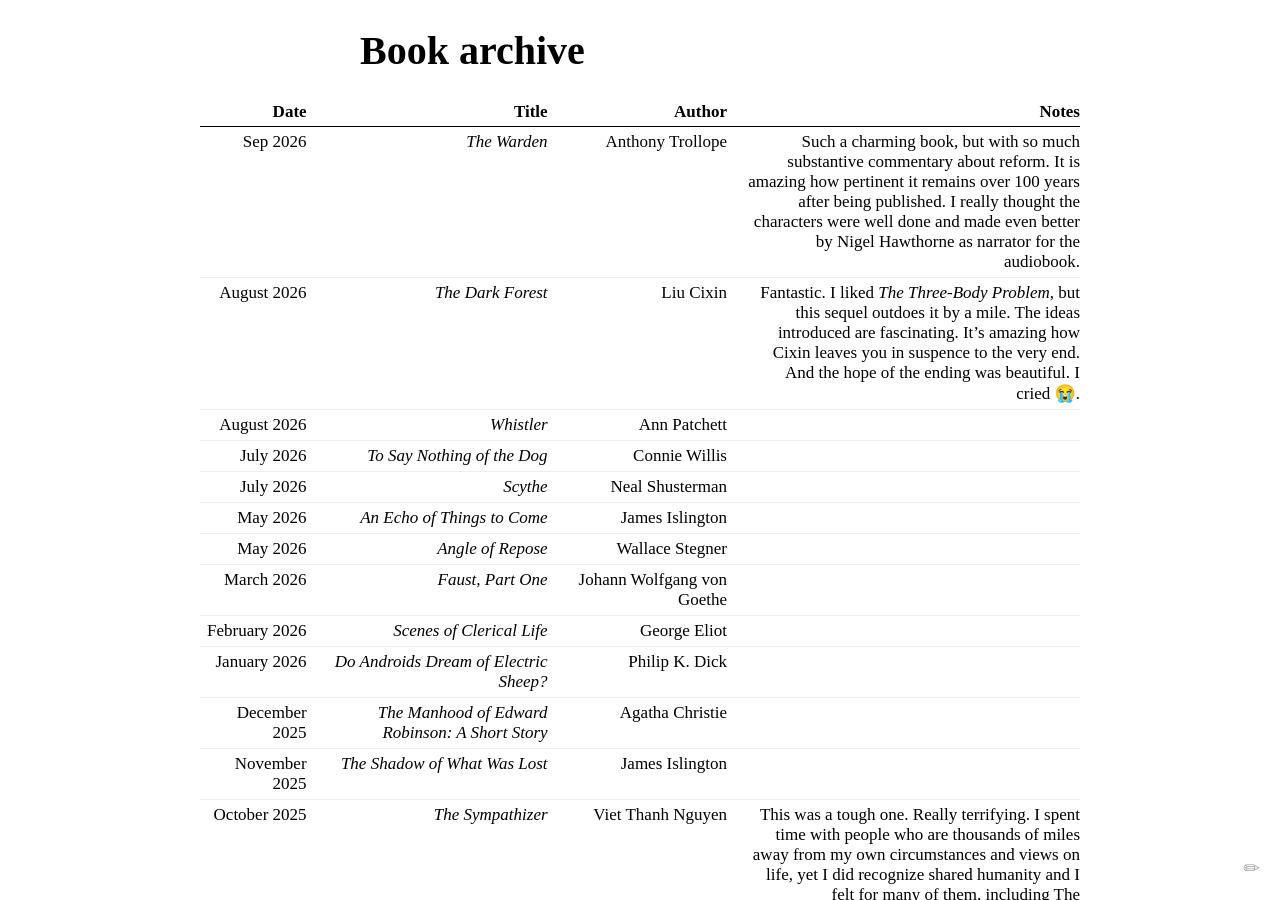
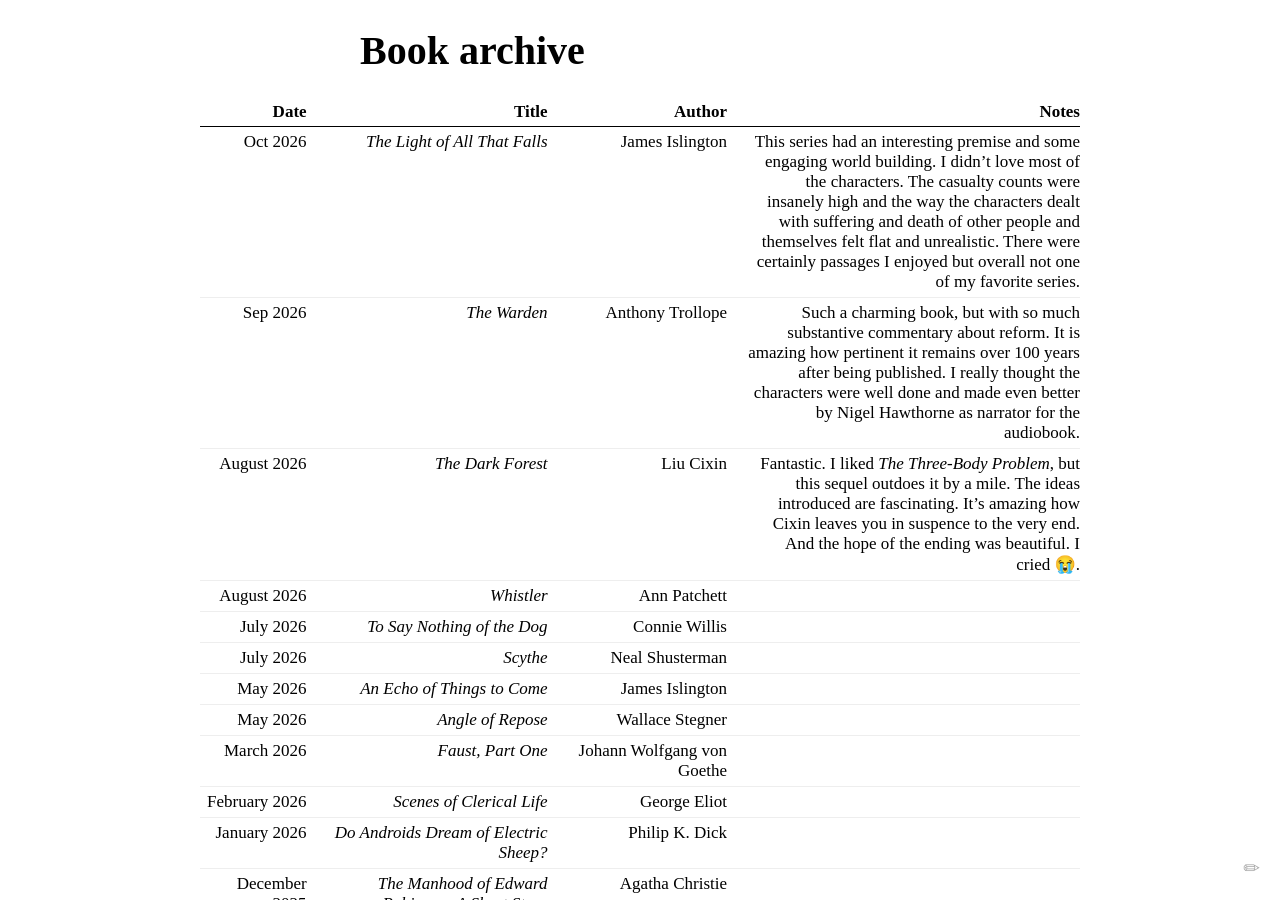
Before and after one commit to drewdaemon/drewtate.io, a Jekyll site: the page built from pages/book-archive.md, in a window 1280 px wide and 900 px high. Built offline with Jekyll 4.4.1, drawn with Linux system fonts in a browser that asks for light colours.

Commit message:
Add book entry for 'The Light of All That Falls'
Added a new book entry with detailed notes.

```diff
--- a/pages/book-archive.md
+++ b/pages/book-archive.md
@@ -14,6 +14,7 @@ permalink: /book-archive/
 
 | Date           | Title            | Author          | Notes          |
 | -------------- | ---------------- | --------------- | -------------- |
+| Oct 2026    | _The Light of All That Falls_ | James Islington | This series had an interesting premise and some engaging world building. I didn't love most of the characters. The casualty counts were insanely high and the way the characters dealt with suffering and death of other people and themselves felt flat and unrealistic. There were certainly passages I enjoyed but overall not one of my favorite series. |
 | Sep 2026    | _The Warden_ | Anthony Trollope | Such a charming book, but with so much substantive commentary about reform. It is amazing how pertinent it remains over 100 years after being published. I really thought the characters were well done and made even better by Nigel Hawthorne as narrator for the audiobook. |
 | August 2026    | _The Dark Forest_ | Liu Cixin | Fantastic. I liked _The Three-Body Problem_, but this sequel outdoes it by a mile. The ideas introduced are fascinating. It's amazing how Cixin leaves you in suspence to the very end. And the hope of the ending was beautiful. I cried 😭. |
 | August 2026    | _Whistler_ | Ann Patchett |  |
```
